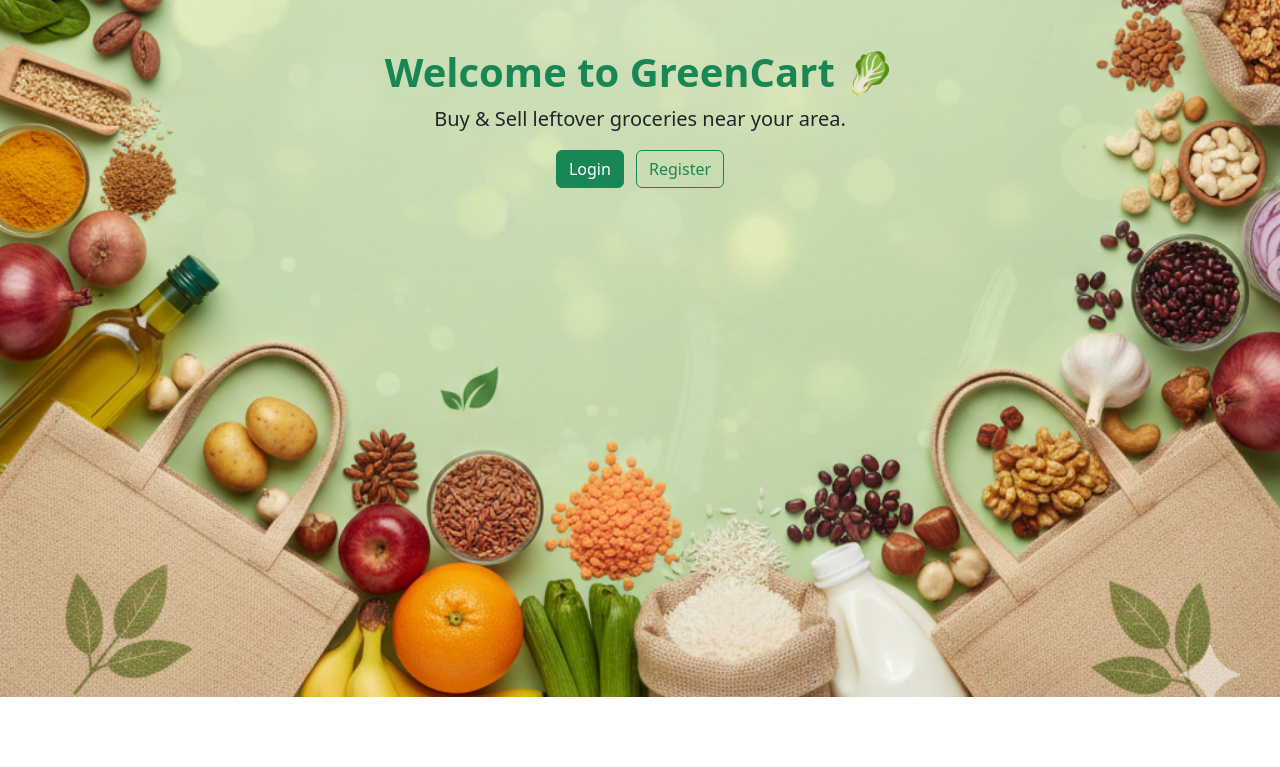
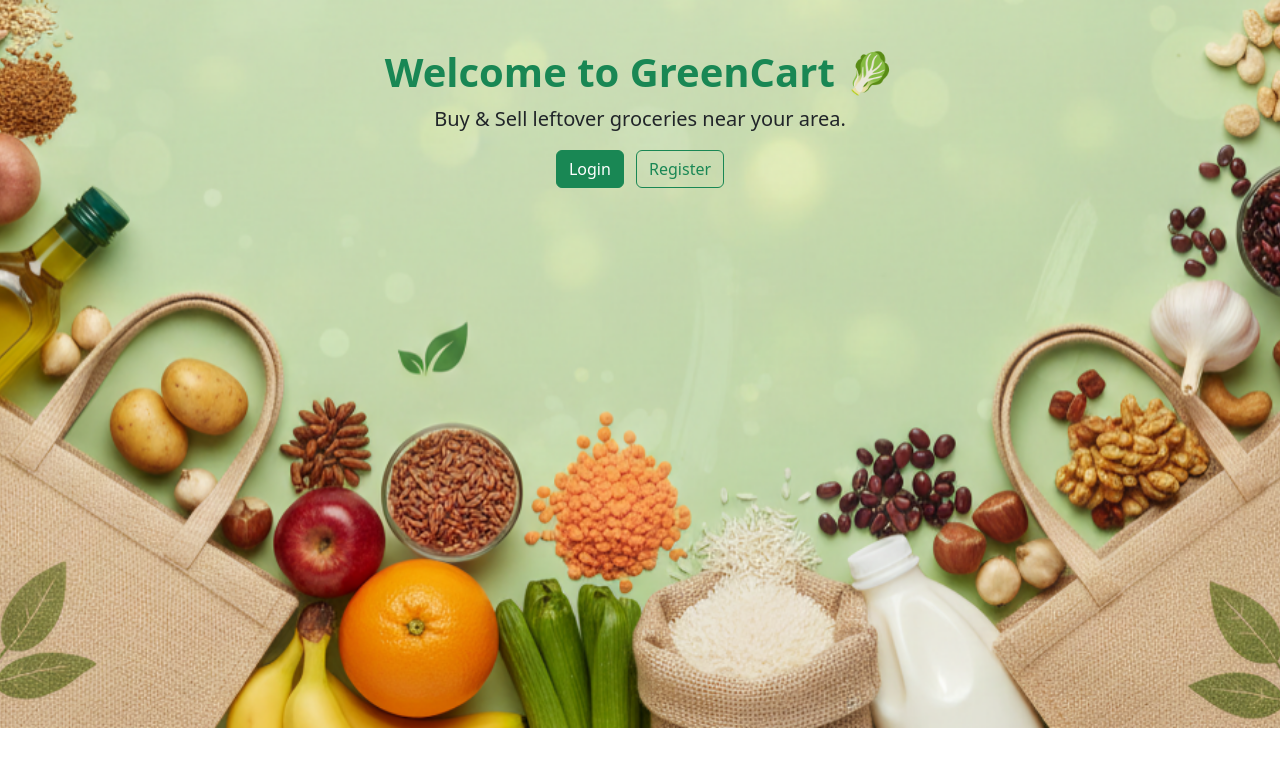
Before and after one commit to omkarchakane/GreenCart_Flask_Project, a Flask app: page / in a window 1280 px wide. Shown: the top 767 px of the page. Run offline with Flask 3, Linux system fonts and the light colour scheme.

Commit message:
wallpaper

```diff
--- a/templates/index.html
+++ b/templates/index.html
@@ -7,7 +7,7 @@
     <link href="https://cdn.jsdelivr.net/npm/bootstrap@5.3.3/dist/css/bootstrap.min.css" rel="stylesheet">
 
 </head>
-<body style="background: url('/static/images/bg.png') no-repeat center center/cover; height:65vh;">
+<body style="background: url('/static/images/bg.png') no-repeat center center/cover; height:85vh;">
     <div class="container mt-5 text-center">
         <h1 class="text-success fw-bold">Welcome to GreenCart 🥬</h1>
         <p class="lead">Buy & Sell leftover groceries near your area.</p>
```
Also changed, not shown: greencart.db, static/images/bg.png, static/uploads/Bread.jpg (added), static/uploads/corn.jpg (added), static/uploads/detol.jpg (added), static/uploads/rice.jpg (added), static/uploads/shampoo.jpg (added).
